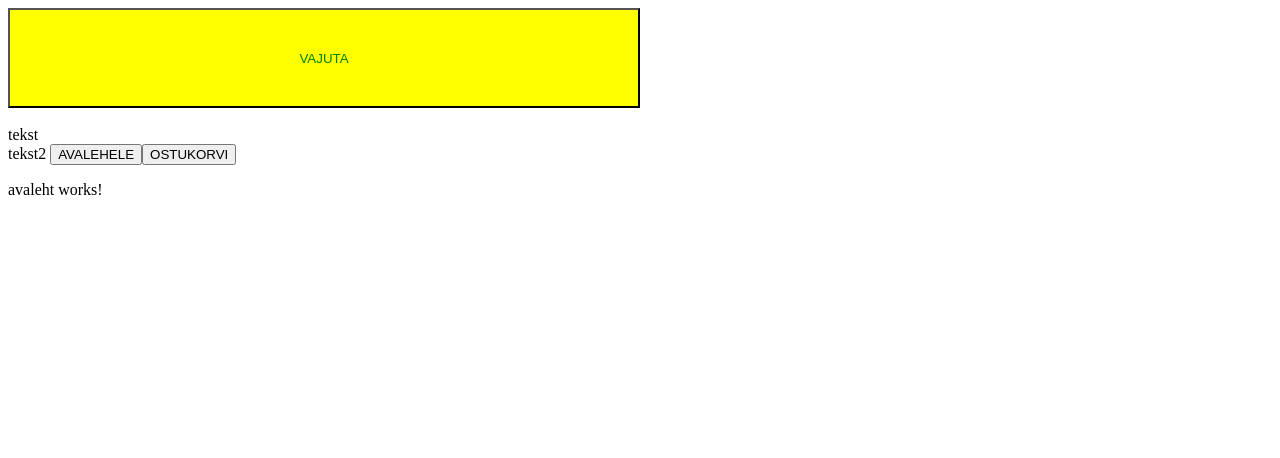
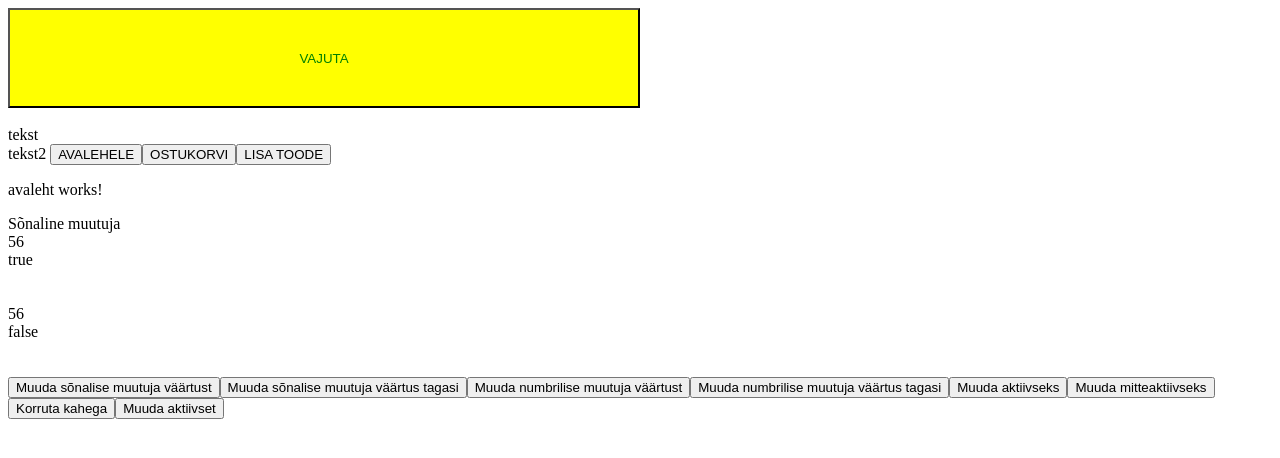
Before and after one commit to vahermihkel/Angular-06-2022, an Angular app in the folder veebipood/: page / in a window 1280 px wide. Shown: the top 458 px of the page. Built offline with nearby package versions, Linux system fonts and the light colour scheme.

Commit message:
Muutujad, {{ }}, click, funktsioonid

```diff
--- a/veebipood/src/app/app-routing.module.ts
+++ b/veebipood/src/app/app-routing.module.ts
@@ -1,6 +1,7 @@
 import { NgModule } from '@angular/core';
 import { RouterModule, Routes } from '@angular/router';
 import { AvalehtComponent } from './avaleht/avaleht.component';
+import { LisaToodeComponent } from './lisa-toode/lisa-toode.component';
 import { OstukorvComponent } from './ostukorv/ostukorv.component';
 
 const routes: Routes = [
@@ -8,6 +9,7 @@ const routes: Routes = [
   { path: "", component: AvalehtComponent },
   // localhost:4200/ostukorv --> ostukorv/ ostukorv.component.html
   { path: "ostukorv", component: OstukorvComponent },
+  { path: "lisa-toode", component: LisaToodeComponent },
 ];
 
 @NgModule({
--- a/veebipood/src/app/app.component.html
+++ b/veebipood/src/app/app.component.html
@@ -2,6 +2,12 @@
 <br><br>
 <div>tekst</div>
 tekst2
+<!-- ctrl + ä kommentaari jaoks -->
+<!-- routerLink="/" suunab meid localhost:4200/
+                    https//www.delfi.ee/ -->
 <button routerLink="/">AVALEHELE</button>
+<!-- routerLink="/ostukorv" suunab meid localhost:4200/ostukorv
+                    https//www.delfi.ee/ostukorv -->
 <button routerLink="/ostukorv">OSTUKORVI</button>
+<button routerLink="/lisa-toode">LISA TOODE</button>
 <router-outlet></router-outlet>
--- a/veebipood/src/app/app.module.ts
+++ b/veebipood/src/app/app.module.ts
@@ -5,12 +5,14 @@ import { AppRoutingModule } from './app-routing.module';
 import { AppComponent } from './app.component';
 import { AvalehtComponent } from './avaleht/avaleht.component';
 import { OstukorvComponent } from './ostukorv/ostukorv.component';
+import { LisaToodeComponent } from './lisa-toode/lisa-toode.component';
 
 @NgModule({
   declarations: [
     AppComponent,
     AvalehtComponent,
-    OstukorvComponent
+    OstukorvComponent,
+    LisaToodeComponent
   ],
   imports: [
     BrowserModule,
--- a/veebipood/src/app/avaleht/avaleht.component.html
+++ b/veebipood/src/app/avaleht/avaleht.component.html
@@ -1 +1,40 @@
 <p>avaleht works!</p>
+<div>Sõnaline muutuja</div>
+<div>56</div>
+<div>true</div>
+
+<br><br>
+
+<div *ngIf="numbriline > 1000">{{ s6naline }}</div>
+<div *ngIf="kahendV22rtus">{{ postiindeks }}</div>
+<div>{{ numbriline }}</div>
+<div>{{ kahendV22rtus }}</div>
+
+<br><br>
+
+<button (click)="muudaS6nalineV22rtus()">Muuda sõnalise muutuja väärtust</button>
+
+<button (click)="muudaS6nalineV22rtusTagasi()">Muuda sõnalise muutuja väärtus tagasi</button>
+
+<button (click)="muudaNumbrilineV22rtus()">Muuda numbrilise muutuja väärtust</button>
+
+<button (click)="muudaNumbrilineV22rtusTagasi()">Muuda numbrilise muutuja väärtus tagasi</button>
+
+<button (click)="aktiivseks()">Muuda aktiivseks</button>
+
+<button (click)="mitteaktiivseks()">Muuda mitteaktiivseks</button>
+
+<button (click)="korrutaNumbrilineKahega()">Korruta kahega</button>
+
+<button (click)="muudaAktiivset()">Muuda aktiivset</button>
+
+<!--
+  ctrl + ä --- nii HTML-s kui .ts failis kommentaar
+  file -> preferences -> color theme -> Dark+
+
+  tumesinine - tääg (väljakuvatava liik)
+  helesinine - HTML atribuut (annab sellele täägile omadusi)
+  kollane - funktsioon
+  valge - kasutajale kuvatav
+  oranž - jutumärkides väärtused (CSS, routerLink, tüüp)
+-->
--- a/veebipood/src/app/avaleht/avaleht.component.ts
+++ b/veebipood/src/app/avaleht/avaleht.component.ts
@@ -6,10 +6,69 @@ import { Component, OnInit } from '@angular/core';
   styleUrls: ['./avaleht.component.css']
 })
 export class AvalehtComponent implements OnInit {
+  s6naline = "Jutumärkide sees olev väärtus"; // toote nimi, kirjeldus, pildi URL, kategooria, poe nimi, aadress, lahtiolekuaeg
+  postiindeks = "54132";
+  numbriline = 56; // toote hind
+  kahendV22rtus = false; // kas toode on aktiivne
+  // vasakul pool on MUUTUJA
+  // paremal pool on VÄÄRTUS
+  // keskel on võrdusmärk, väärtus liigub paremalt vasakule
 
-  constructor() { }
+  constructor() { } // failide ühendamiseks
 
-  ngOnInit(): void {
+  ngOnInit(): void { // käimamineku funktsioon - kui minnakse selle lehe peale,
+    // pannakse selle funktsiooni sisu käima
+    console.log("läksin avalehe componenti");
   }
 
-}
+  muudaS6nalineV22rtus() {
+    console.log("muudetud sõnalise muutuja väärtust");
+    this.s6naline = "Uus väärtus";
+  }
+
+  muudaS6nalineV22rtusTagasi() {
+    console.log("muudetud sõnalise muutuja väärtust tagasi");
+    this.s6naline = "Jutumärkide sees olev väärtus";
+  }
+
+  muudaNumbrilineV22rtus() {
+    this.numbriline = 6543;
+  }
+
+  muudaNumbrilineV22rtusTagasi() { // Funktsiooni alustav loogeline sulg
+    this.numbriline = 56;
+  } // Funktsiooni kinni mineku loogeline sulg
+
+  aktiivseks() {
+    this.kahendV22rtus = true;
+  }
+
+  mitteaktiivseks() {
+    this.kahendV22rtus = false;
+  }
+
+  korrutaNumbrilineKahega() {
+    this.numbriline = this.numbriline * 2;
+  }
+
+  muudaAktiivset() {
+    this.kahendV22rtus = !this.kahendV22rtus;
+  }
+
+  uudaAktiivset() {
+    this.kahendV22rtus = true;
+    this.numbriline = this.numbriline + 13123;
+    this.s6naline = "Jutumärkide sees olev väärtus";
+  }
+
+  // salvestus:
+  // 1. andmebaas
+  // 2. brauseri vahemällu
+  // 3. fail
+} // Klassi kinni mineku loogeline sulg
+
+// kollane - funktsioon
+// tumesinine - klassiga seonduv + kahendväärtus
+// roheline - number
+// oranž - jutumärkides väärtused (muutujale antavad)
+// helesinine - muutujad
--- /dev/null
+++ b/veebipood/src/app/lisa-toode/lisa-toode.component.html
@@ -0,0 +1 @@
+<p>lisa-toode works!</p>
--- /dev/null
+++ b/veebipood/src/app/lisa-toode/lisa-toode.component.ts
@@ -0,0 +1,15 @@
+import { Component, OnInit } from '@angular/core';
+
+@Component({
+  selector: 'app-lisa-toode',
+  templateUrl: './lisa-toode.component.html',
+  styleUrls: ['./lisa-toode.component.css']
+})
+export class LisaToodeComponent implements OnInit {
+
+  constructor() { }
+
+  ngOnInit(): void {
+  }
+
+}
--- a/veebipood/src/app/ostukorv/ostukorv.component.ts
+++ b/veebipood/src/app/ostukorv/ostukorv.component.ts
@@ -10,6 +10,7 @@ export class OstukorvComponent implements OnInit {
   constructor() { }
 
   ngOnInit(): void {
+    console.log("läksin ostukorvi komponenti");
   }
 
 }
```
Also changed, not shown: veebipood/src/app/lisa-toode/lisa-toode.component.css (added), 1 other file (tests, documents, lock files or other folders).
